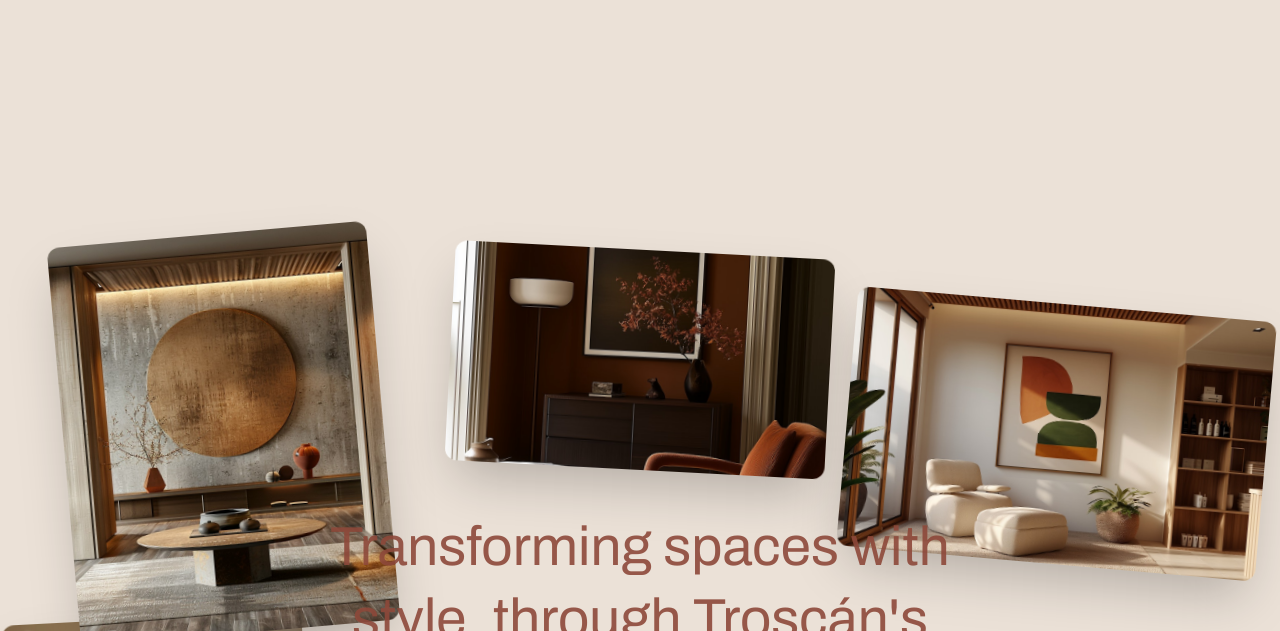
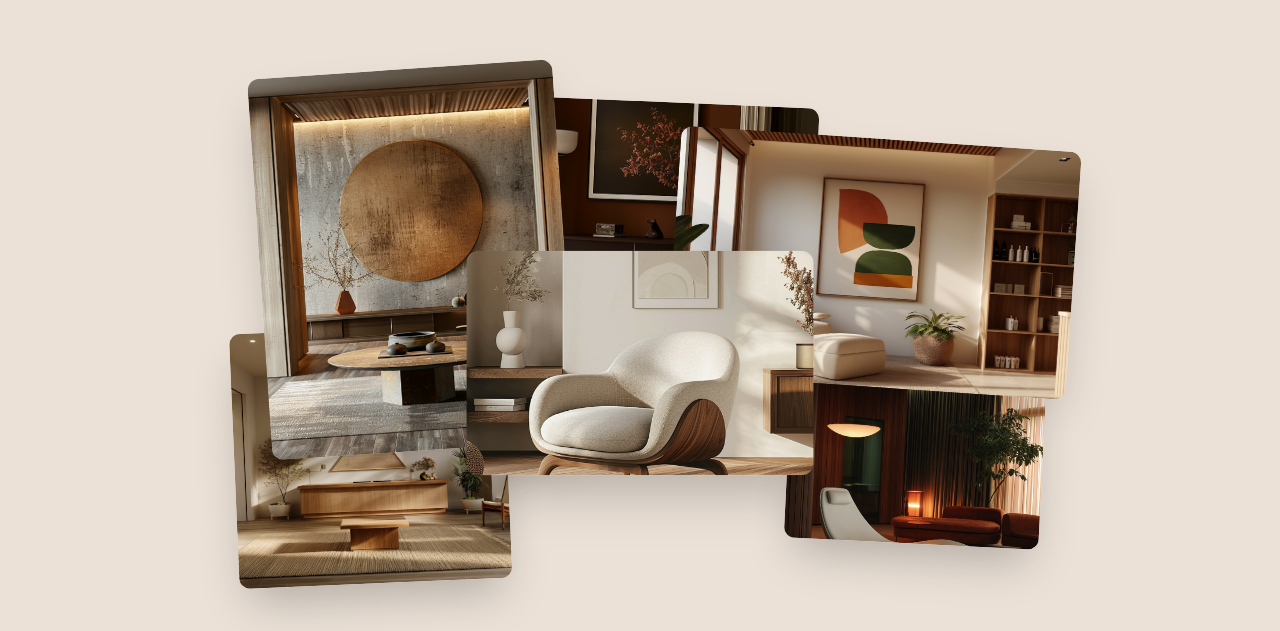
Before and after one commit to FD-Landing-Labs/furniture-landing, a Next.js app: page / in a window 1280 px wide. Shown: the part 1649-2280 px from the top of the page. Built offline with nearby package versions, Linux system fonts and the light colour scheme.

Commit message:
the sections stops and only cards moving part updated

```diff
--- a/components/showcase-section.tsx
+++ b/components/showcase-section.tsx
@@ -1,102 +1,216 @@
-"use client"
+"use client";
 
-import { motion, useScroll, useTransform } from "framer-motion"
-import Image from "next/image"
-import { useRef } from "react"
+import { motion, useScroll, useTransform, MotionValue } from "framer-motion";
+import Image from "next/image";
+import { useRef } from "react";
+
+interface ShowcaseCard {
+  id: number;
+  src: string;
+  alt: string;
+  // Start position (clustered in center)
+  startX: number;
+  startY: number;
+  // End position (spread outward)
+  endX: number;
+  endY: number;
+  startRotate: number;
+  endRotate: number;
+  startScale: number;
+  endScale: number;
+  width: number;
+  height: number;
+  zIndex: number;
+}
+
+// Cards configuration - start clustered, spread outward on scroll
+const showcaseCards: ShowcaseCard[] = [
+  {
+    id: 1,
+    src: "/showcase1.jpeg",
+    alt: "Modern dark interior",
+    startX: -60,
+    startY: -30,
+    endX: -450,
+    endY: -200,
+    startRotate: -3,
+    endRotate: -5,
+    startScale: 0.92,
+    endScale: 1,
+    width: 320,
+    height: 400,
+    zIndex: 3
+  },
+  {
+    id: 2,
+    src: "/showcase2.jpeg",
+    alt: "Minimalist light space",
+    startX: 0,
+    startY: -70,
+    endX: 0,
+    endY: -280,
+    startRotate: 2,
+    endRotate: 3,
+    startScale: 0.88,
+    endScale: 0.98,
+    width: 380,
+    height: 220,
+    zIndex: 1
+  },
+  {
+    id: 3,
+    src: "/showcase3.jpeg",
+    alt: "Contemporary living area",
+    startX: 70,
+    startY: -25,
+    endX: 450,
+    endY: -200,
+    startRotate: 3,
+    endRotate: 5,
+    startScale: 0.92,
+    endScale: 1,
+    width: 420,
+    height: 260,
+    zIndex: 3
+  },
+  {
+    id: 4,
+    src: "/showcase4.jpeg",
+    alt: "Abstract art seating",
+    startX: -80,
+    startY: 50,
+    endX: -520,
+    endY: 150,
+    startRotate: -2,
+    endRotate: -3,
+    startScale: 0.88,
+    endScale: 0.95,
+    width: 300,
+    height: 280,
+    zIndex: 2
+  },
+  {
+    id: 5,
+    src: "/showcase5.jpeg",
+    alt: "Elegant dining setup",
+    startX: 0,
+    startY: 0,
+    endX: 0,
+    endY: 0,
+    startRotate: 0,
+    endRotate: 0,
+    startScale: 1,
+    endScale: 1.05,
+    width: 340,
+    height: 220,
+    zIndex: 5
+  },
+  {
+    id: 6,
+    src: "/showcase6.jpeg",
+    alt: "Circular wall art",
+    startX: 90,
+    startY: 60,
+    endX: 520,
+    endY: 150,
+    startRotate: 2,
+    endRotate: 4,
+    startScale: 0.88,
+    endScale: 0.95,
+    width: 280,
+    height: 180,
+    zIndex: 2
+  }
+];
+
+function AnimatedShowcaseCard({
+  card,
+  scrollYProgress
+}: {
+  card: ShowcaseCard;
+  scrollYProgress: MotionValue<number>;
+}) {
+  const x = useTransform(scrollYProgress, [0, 0.6], [card.startX, card.endX]);
+  const y = useTransform(scrollYProgress, [0, 0.6], [card.startY, card.endY]);
+  const rotate = useTransform(
+    scrollYProgress,
+    [0, 0.6],
+    [card.startRotate, card.endRotate]
+  );
+  const scale = useTransform(
+    scrollYProgress,
+    [0, 0.6],
+    [card.startScale, card.endScale]
+  );
+
+  return (
+    <motion.div
+      className="absolute"
+      style={{
+        x,
+        y,
+        rotate,
+        scale,
+        width: card.width,
+        height: card.height,
+        zIndex: card.zIndex,
+        left: "50%",
+        top: "50%",
+        marginLeft: -card.width / 2,
+        marginTop: -card.height / 2
+      }}
+    >
+      <div className="relative w-full h-full rounded-xl overflow-hidden shadow-2xl">
+        <Image
+          src={card.src}
+          alt={card.alt}
+          fill
+          className="object-cover"
+          sizes="(max-width: 768px) 50vw, 400px"
+        />
+      </div>
+    </motion.div>
+  );
+}
 
 export function ShowcaseSection() {
-  const containerRef = useRef<HTMLDivElement>(null)
+  const containerRef = useRef<HTMLDivElement>(null);
   const { scrollYProgress } = useScroll({
     target: containerRef,
-    offset: ["start end", "end start"]
-  })
+    offset: ["start start", "end end"]
+  });
 
-  // Initial fade in (images appear clustered)
-  const initialOpacity = useTransform(scrollYProgress, [0, 0.2], [0, 1])
-
-  // Transform values for image positions (from center cluster to dispersed)
-  // Start animation after images are visible (0.3 -> 0.7)
-  const image1X = useTransform(scrollYProgress, [0.3, 0.7], [0, -450])
-  const image1Y = useTransform(scrollYProgress, [0.3, 0.7], [0, -200])
-
-  const image2X = useTransform(scrollYProgress, [0.3, 0.7], [0, 0])
-  const image2Y = useTransform(scrollYProgress, [0.3, 0.7], [0, -280])
-
-  const image3X = useTransform(scrollYProgress, [0.3, 0.7], [0, 450])
-  const image3Y = useTransform(scrollYProgress, [0.3, 0.7], [0, -200])
-
-  const image4X = useTransform(scrollYProgress, [0.3, 0.7], [0, -520])
-  const image4Y = useTransform(scrollYProgress, [0.3, 0.7], [0, 150])
-
-  const image5X = useTransform(scrollYProgress, [0.3, 0.7], [0, 0])
-  const image5Y = useTransform(scrollYProgress, [0.3, 0.7], [0, 250])
-
-  const image6X = useTransform(scrollYProgress, [0.3, 0.7], [0, 520])
-  const image6Y = useTransform(scrollYProgress, [0.3, 0.7], [0, 150])
-
-  const textOpacity = useTransform(scrollYProgress, [0.4, 0.7], [0, 1])
-  const textScale = useTransform(scrollYProgress, [0.4, 0.7], [0.8, 1])
-
-  const images = [
-    { src: "/showcase1.jpeg", alt: "Modern dark interior", x: image1X, y: image1Y, width: 320, height: 400, rotate: -5, initialX: -80, initialY: -50 },
-    { src: "/showcase2.jpeg", alt: "Minimalist light space", x: image2X, y: image2Y, width: 380, height: 220, rotate: 3, initialX: 100, initialY: -120 },
-    { src: "/showcase3.jpeg", alt: "Contemporary living area", x: image3X, y: image3Y, width: 420, height: 260, rotate: 5, initialX: 150, initialY: 20 },
-    { src: "/showcase4.jpeg", alt: "Abstract art seating", x: image4X, y: image4Y, width: 300, height: 280, rotate: -3, initialX: -150, initialY: 60 },
-    { src: "/showcase5.jpeg", alt: "Elegant dining setup", x: image5X, y: image5Y, width: 340, height: 220, rotate: 2, initialX: 0, initialY: 120 },
-    { src: "/showcase6.jpeg", alt: "Circular wall art", x: image6X, y: image6Y, width: 280, height: 180, rotate: -4, initialX: 180, initialY: 150 },
-  ]
+  // Text appears AFTER scatter animation completes
+  const textOpacity = useTransform(scrollYProgress, [0.6, 0.8], [0, 1]);
+  const textScale = useTransform(scrollYProgress, [0.6, 0.8], [0.9, 1]);
 
   return (
     <section
       ref={containerRef}
-      className="relative py-32 md:py-48 lg:py-64 overflow-hidden"
+      className="relative"
       style={{
         backgroundColor: "rgb(235, 225, 215)",
-        minHeight: "140vh",
+        height: "200vh" // Extended height for scroll-triggered animation
       }}
     >
-      <div className="container mx-auto px-4 md:px-6 lg:px-8">
+      {/* Sticky container - section stops, only cards move */}
+      <div className="sticky top-0 h-screen flex items-center justify-center overflow-hidden">
         {/* Image Gallery - Burst Effect */}
-        <div className="relative h-[600px] md:h-[800px]">
-          <motion.div style={{ opacity: initialOpacity }}>
-            {images.map((image, index) => (
-              <motion.div
-                key={index}
-                className="absolute left-1/2 top-1/2"
-                style={{
-                  x: image.x,
-                  y: image.y,
-                  translateX: "-50%",
-                  translateY: "-50%",
-                  width: image.width,
-                  height: image.height,
-                  rotate: image.rotate,
-                  zIndex: images.length - index,
-                }}
-                initial={{
-                  x: image.initialX,
-                  y: image.initialY,
-                }}
-              >
-                <div className="relative w-full h-full rounded-xl overflow-hidden shadow-2xl">
-                  <Image
-                    src={image.src}
-                    alt={image.alt}
-                    fill
-                    className="object-cover"
-                    sizes="(max-width: 768px) 50vw, 400px"
-                  />
-                </div>
-              </motion.div>
-            ))}
-          </motion.div>
+        <div className="relative w-full h-full">
+          {showcaseCards.map((card) => (
+            <AnimatedShowcaseCard
+              key={card.id}
+              card={card}
+              scrollYProgress={scrollYProgress}
+            />
+          ))}
 
-          {/* Centered Text - Fades in as images disperse */}
+          {/* Centered Text - Fades in after images scatter */}
           <motion.div
             className="absolute inset-0 flex items-center justify-center z-50 pointer-events-none"
             style={{
               opacity: textOpacity,
-              scale: textScale,
+              scale: textScale
             }}
           >
             <div className="max-w-3xl mx-auto text-center px-4">
@@ -106,15 +220,16 @@ export function ShowcaseSection() {
                   fontWeight: 400,
                   fontSize: "clamp(2rem, 5vw, 3.5rem)",
                   lineHeight: 1.3,
-                  color: "rgb(141, 73, 58)",
+                  color: "rgb(141, 73, 58)"
                 }}
               >
-                Transforming spaces with style, through Troscán's exquisite design expertise.
+                Transforming spaces with style, through Troscán's exquisite
+                design expertise.
               </h2>
             </div>
           </motion.div>
         </div>
       </div>
     </section>
-  )
+  );
 }
```
